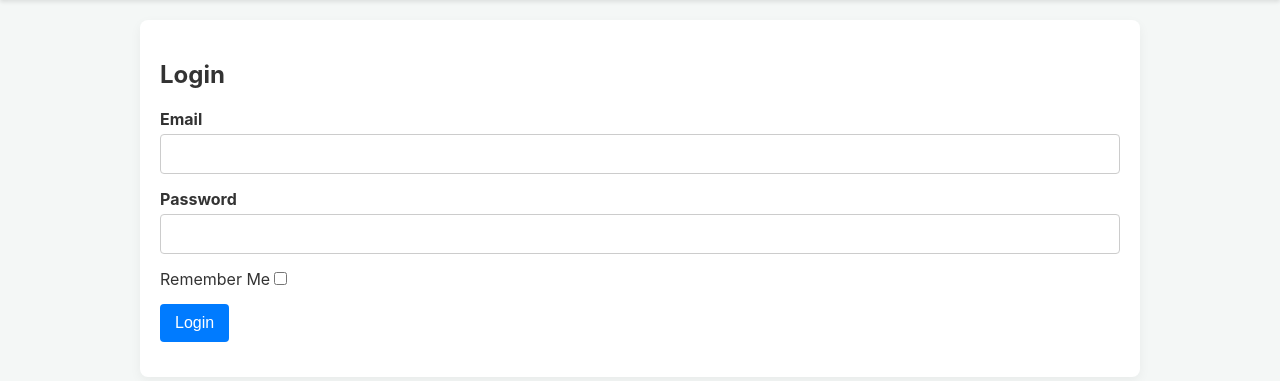
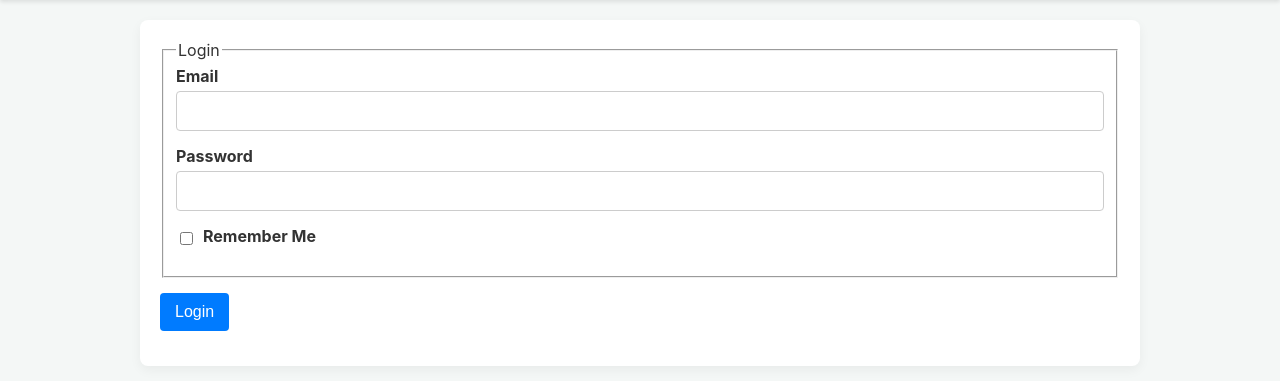
Before and after one commit to tanya-soni-git/event-planner-flask, a Flask app: page /login in a window 1280 px wide. Shown: the part 54-435 px from the top of the page. Run offline with Flask 3, Linux system fonts and the light colour scheme.

Commit message:
Add role-based login and temporary admin create

```diff
--- a/app/routes.py
+++ b/app/routes.py
@@ -33,7 +33,7 @@ def register():
 
     form = RegistrationForm()
     if form.validate_on_submit():
-        user = User(email=form.email.data, role='Admin')
+        user = User(email=form.email.data, role='User')
         user.set_password(form.password.data)
 
         db.session.add(user)
@@ -51,21 +51,40 @@ def login():
         return redirect(url_for('main.home'))
 
     form = LoginForm()
+
     if form.validate_on_submit():
+        # --- POST LOGIC ---
+        # Get the intended role from the hidden form field
+        submitted_role = request.form.get('role', 'user')
+
         user = User.query.filter_by(email=form.email.data).first()
 
+        # Check if user exists and password is correct
         if user and user.check_password(form.password.data):
-            login_user(user, remember=form.remember.data)
 
-            next_page = request.args.get('next')
-            flash('Login Successful!', 'success')
+            # NOW, check if their actual role matches their intended role
+            if (submitted_role == 'admin' and user.role == 'Admin') or \
+               (submitted_role == 'user' and user.role == 'User'):
 
-            return redirect(next_page) if next_page else redirect(url_for('main.home'))
+                # Success! Log them in.
+                login_user(user, remember=form.remember.data)
+                next_page = request.args.get('next')
+                flash('Login Successful!', 'success')
+                return redirect(next_page) if next_page else redirect(url_for('main.home'))
+            else:
+                # Role mismatch error
+                flash(f"You do not have permission to log in via the '{submitted_role}' portal.", 'danger')
         else:
+            # Bad email/password error
             flash('Login Unsuccessful. Please check email and password', 'danger')
 
-    return render_template('login.html', title='Login', form=form)
+        # If any login part fails, re-render the page with the submitted_role
+        return render_template('login.html', title='Login', form=form, role=submitted_role)
 
+    # --- GET LOGIC ---
+    # Get the intended role from the URL (e.g., /login?role=admin)
+    intended_role = request.args.get('role', 'user')
+    return render_template('login.html', title='Login', form=form, role=intended_role)
 
 @main.route("/logout")
 def logout():
--- a/templates/login.html
+++ b/templates/login.html
@@ -1,13 +1,19 @@
 {% extends "base.html" %}
 
 {% block content %}
-    <h2>{{ title }}</h2>
     <form method="POST" action="">
         {{ form.hidden_tag() }}
 
+        <input type="hidden" name="role" value="{{ role }}">
+
+        <fieldset class="form-group">
+            <legend class="border-bottom mb-4">Login</legend>
+
             <div class="form-group">
-            {{ form.email.label }}
-            {{ form.email }}
+                {{ form.email.label(class="form-control-label") }}
+
+                {{ form.email(class="form-control") }}
+
                 {% if form.email.errors %}
                     {% for error in form.email.errors %}
                         <span class="error-msg">{{ error }}</span>
@@ -16,8 +22,10 @@
             </div>
 
             <div class="form-group">
-            {{ form.password.label }}
-            {{ form.password }}
+                {{ form.password.label(class="form-control-label") }}
+
+                {{ form.password(class="form-control") }}
+
                 {% if form.password.errors %}
                     {% for error in form.password.errors %}
                         <span class="error-msg">{{ error }}</span>
@@ -25,13 +33,12 @@
                 {% endif %}
             </div>
 
-        <div class="form-check">
-            {{ form.remember.label }}
-            {{ form.remember }}
+            <div class="form-check mt-3">
+                {{ form.remember(class="form-check-input") }}
+                {{ form.remember.label(class="form-check-label") }}
             </div>
 
-        <div class="form-group">
-            {{ form.submit(class="btn") }}
-        </div>
+        </fieldset> <div class="form-group mt-3">
+            {{ form.submit(class="btn btn-primary") }} </div>
     </form>
 {% endblock content %}
--- a/templates/welcome.html
+++ b/templates/welcome.html
@@ -52,10 +52,10 @@
         <p>Please select your role to log in or register.</p>
 
         <div>
-            <a href="{{ url_for('main.login') }}" class="role-button role-user">
+            <a href="{{ url_for('main.login', role='user') }}" class="role-button role-user">
                 <strong>I am a User</strong>
             </a>
-            <a href="{{ url_for('main.login') }}" class="role-button role-admin">
+            <a href="{{ url_for('main.login', role='admin') }}" class="role-button role-admin">
                 <strong>I am an Admin</strong>
             </a>
         </div>
```
Lines whose indentation alone changed are shown as unchanged.
